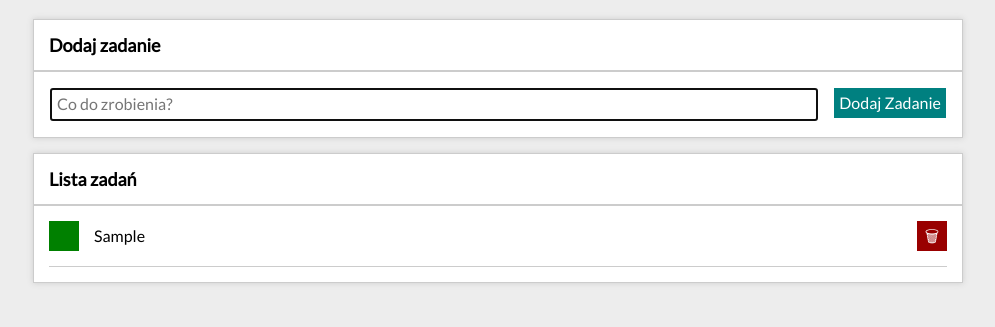
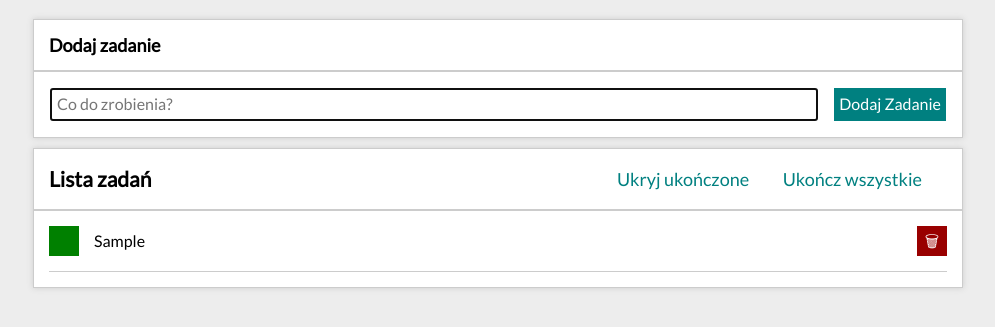
Before and after one commit to Wezarion/quest_center, a plain HTML site: page index.html in a window 1280 px wide. Both pictures are taken after typing "Sample" into the empty fields and a click on the button "Dodaj Zadanie". Shown: the part 61-388 px from the top of the page, without its empty margins (142-1137 px from the left). Drawn offline with nearby package versions, Linux system fonts and the light colour scheme.

Commit message:
reforgin js for immutability

```diff
--- a/css/button.css
+++ b/css/button.css
@@ -1,9 +1,8 @@
 .button {
     padding: 5px;
     border: none;
-    height: 30px;
+    min-height: 30px;
     min-width: 30px;
-    border: none;
     transition: 1s;
 }
 
@@ -14,7 +13,7 @@
 
 .button__addTask:hover {
     background-color: hsl(180, 100%, 30%);
-    transform: scale(1.2);
+    transform: scale(1.25);
 }
 
 .button__addTask:active {
@@ -46,3 +45,23 @@
 .button__remove:active {
     background-color: hsl(0, 100%, 50%);
 }
+
+.button__hiden {
+    background-color: transparent;
+    color: teal;
+    margin: 0 20px 0 0;
+}
+
+@media(max-width: 800px) {
+    .button__hiden {
+    margin: 10px;
+    }
+}
+
+.button__hiden:hover {
+    color: hsl(180, 100%, 30%);
+}
+
+.button__hiden:active {
+    color: hsl(180, 100%, 40%);
+}
--- a/css/section.css
+++ b/css/section.css
@@ -7,6 +7,20 @@
 .section__header {
     font-size: 18px;
     border: 1px solid #ccc;
+    display: flex;
+    flex-direction: row;
+    justify-content: space-between;
+    align-items: center;
     padding: 15px;
     margin-bottom: 0;
 }
+
+@media(max-width: 800px) {
+    .section__header {
+    flex-direction: column;
+    }
+}
+
+.section__header--height {
+    margin: 0px;
+}
--- a/css/tasks.css
+++ b/css/tasks.css
@@ -11,3 +11,7 @@
 .tasks__content--done {
     text-decoration: line-through;
 }
+
+.tasks__hiden {
+    display: none;
+}
--- a/index.html
+++ b/index.html
@@ -37,7 +37,10 @@
         </section>
 
         <section class="section">
-            <h2 class="section__header"> Lista zadań</h2>
+            <header class="section__header">
+                <h3 class="section__header--height"> Lista zadań</h3>
+                <div class="js-buttons"></div>
+            </header>
 
             <ul class="form__tasks js-tasks"></ul>
         </section>
--- a/js/script.js
+++ b/js/script.js
@@ -1,21 +1,45 @@
 {
-    const tasks = [
-    ];
+    let tasks = [];
+    let hideDoneTasks = false;
 
     const addNewTask = (newTaskContent) =>{
-            tasks.push({
-                content: newTaskContent,
-            });
+            tasks = [
+                ...tasks,
+                { content: newTaskContent },
+            ];
             render();
     };
 
     const removeTask = (taskIndex) => {
-            tasks.splice(taskIndex, 1);
+            tasks = [
+                ...tasks.slice(0, taskIndex),
+                ...tasks.slice(taskIndex + 1),
+            ];
             render();
     };
 
     const toggleTaskDone = (taskIndex) => {
-        tasks[taskIndex].done = !tasks[taskIndex].done;
+        tasks = [
+            ...tasks.slice(0, taskIndex),
+            {
+                ...tasks[taskIndex],
+                done: !tasks[taskIndex].done,
+            },
+            ...tasks.slice(taskIndex + 1),
+        ];
+        render();
+    };
+
+    const markAllTasksDone =() => {
+        tasks = tasks.map((task) => ({
+            ...task,
+            done: true,
+        }));
+        render();
+    };
+
+    const toggleHideDoneTasks = () => {
+        hideDoneTasks = !hideDoneTasks;
         render();
     }
 
@@ -37,12 +61,9 @@
         });
     };
 
-    const render = () => {
-        let htmlString = "";
-
-        for (const task of tasks) {
-            htmlString += `
-                <li class="tasks js-task">
+    const renderTasks = () => {
+        const taskToHTML = task => `
+            <li class="tasks${task.done && hideDoneTasks ? " tasks__hiden" : ""} js-tasks">
                 <button class="js-done button tasks__content button__done">
                     ${task.done ? "✔" : ""}
                 </button>
@@ -52,13 +73,48 @@
                 <button class="js-remove button tasks__content button__remove">🗑</button>
             </li>
         `;
+        const taskElement = document.querySelector(".js-tasks")
+        taskElement.innerHTML = tasks.map(taskToHTML).join("")
+    };
+
+    const renderButtons = () => {
+        const buttonElement = document.querySelector(".js-buttons");
+
+        if (!tasks.length) {
+            buttonElement.innerHTML = "";
+            return;
+        }
+        buttonElement.innerHTML = `
+            <button class="button button__hiden js-toggleHideDoneTasks">
+                ${hideDoneTasks ? "Pokaż" : "Ukryj"} ukończone
+            </button>
+            <button class="button button__hiden js-markAllDone" ${ tasks.every(({ done }) => done) ? " disabled" : ""}>
+                Ukończ wszystkie
+            </button>
+        `;
+    };
+
+    const bindButtonEvents = () => {
+        const markAllDoneButton = document.querySelector(".js-markAllDone");
+
+        if (markAllDoneButton) {
+            markAllDoneButton.addEventListener("clik", markAllTasksDone);
         }
 
-        document.querySelector(".js-tasks").innerHTML = htmlString;
+        const toggleHideTasksButton = document.querySelector(".js-toggleHideDoneTasks");
+
+        if (toggleHideTasksButton) {
+            toggleHideTasksButton.addEventListener("clik", toggleHideDoneTasks);
+        }
+    };
+
+    const render = () => {
+        renderTasks();
+        renderButtons();
 
         bindEvents();
+        bindButtonEvents();
     };
-
 
     const onFormSubmit = (event) => {
             event.preventDefault();
```
Lines whose indentation alone changed are shown as unchanged.
